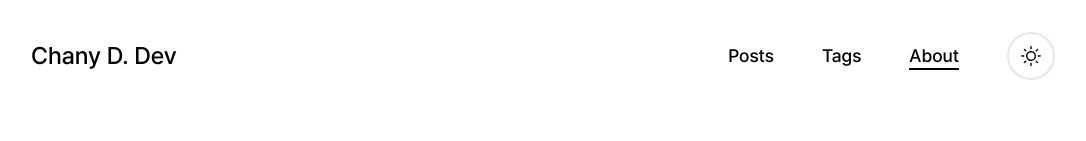
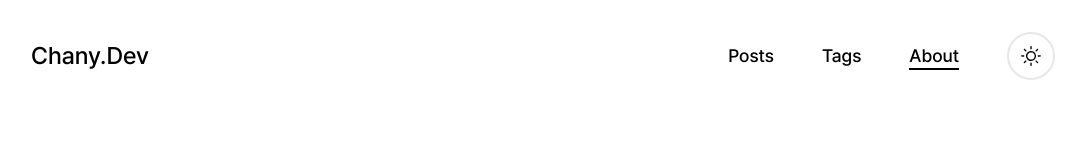
Before and after one commit to chanyDev/chany-blog, a Next.js app: page /about in a window 1280 px wide. Shown: the top 141 px of the page, without its empty margins (97-1183 px from the left). Built offline with nearby package versions, Linux system fonts and the light colour scheme.

Commit message:
페이지 타이틀 수정

```diff
--- a/components/common/Header.tsx
+++ b/components/common/Header.tsx
@@ -15,9 +15,7 @@ const Header = () => {
         <div>
           <Link className="" href={'/'}>
             <a className="underlined">
-              <h1 className="text-2xl font-medium cursor-pointer">
-                Chany D. Dev
-              </h1>
+              <h1 className="text-2xl font-medium cursor-pointer">Chany.Dev</h1>
             </a>
           </Link>
         </div>
```
